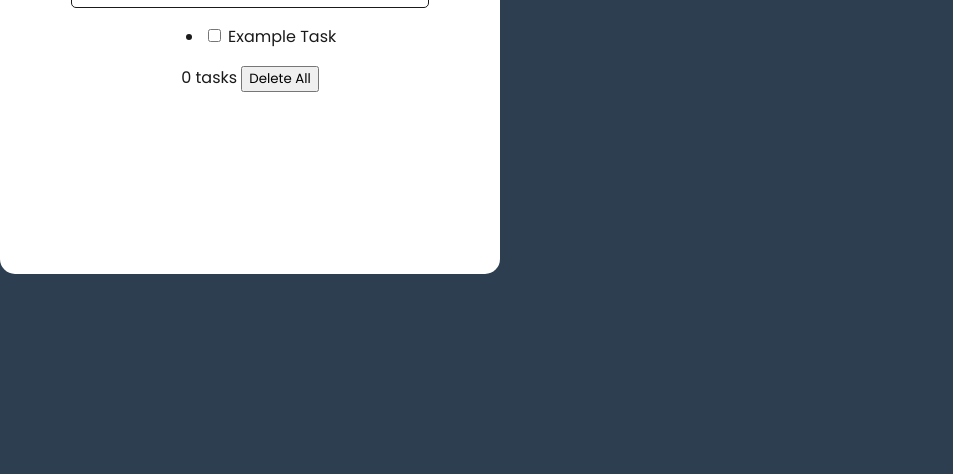
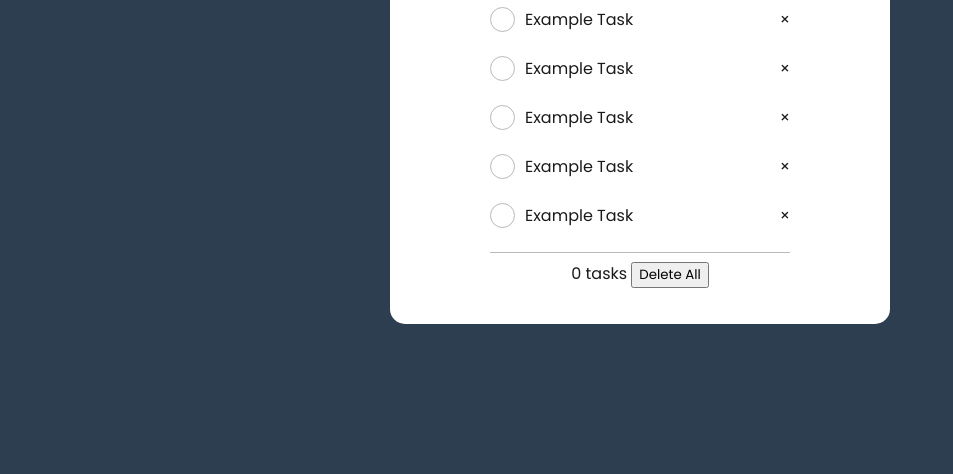
Before and after one commit to duduhnrq/to-do-list, a plain HTML site: page index.html in a window 1280 px wide. Shown: the part 326-800 px from the top of the page, without its empty margins (0-953 px from the left). Drawn offline with Linux system fonts and the light colour scheme.

Commit message:
styling the task list

```diff
--- a/index.html
+++ b/index.html
@@ -17,10 +17,47 @@
 
         <ul class="task-list">
             <li>
-                <input type="checkbox">
-                <span>Example Task</span>
+                <div class="task">
+                    <input type="checkbox">
+                    <span>Example Task</span>
+                </div>
+                <span>&#215;</span>
+            </li>
+
+            <li>
+                <div class="task">
+                    <input type="checkbox">
+                    <span>Example Task</span>
+                </div>
+                <span>&#215;</span>
+            </li>
+
+            <li>
+                <div class="task">
+                    <input type="checkbox">
+                    <span>Example Task</span>
+                </div>
+                <span>&#215;</span>
+            </li>
+
+            <li>
+                <div class="task">
+                    <input type="checkbox">
+                    <span>Example Task</span>
+                </div>
+                <span>&#215;</span>
+            </li>
+
+            <li>
+                <div class="task">
+                    <input type="checkbox">
+                    <span>Example Task</span>
+                </div>
+                <span>&#215;</span>
             </li>
         </ul>
+
+        <hr>
 
         <div class="footer">
             <span>0 tasks</span>
--- a/style.css
+++ b/style.css
@@ -6,6 +6,7 @@
     --color001: #2C3E50;
     --color002: #fff;
     --color003: #1a1a1a;
+    --color004: #b9b9b9;
 
     --font001: "Poppins", sans-serif;
 }
@@ -19,6 +20,11 @@ body {
     margin: 0;
     background-color: var(--color001);
     color: var(--color003);
+    height: 100vh;
+    width: 100%;
+    display: flex;
+    justify-content: center;
+    align-items: center;
 }
 
 .list-container {
@@ -27,18 +33,25 @@ body {
     justify-content: center;
     align-items: center;
     background-color: var(--color002);
-    max-width: 500px;
-    height: 600px;
+    width: 500px;
+    height: 500px;
     border-radius: 15px;
 }
 
 .list-container h1 {
     font-size: 2rem;
     font-weight: 500;
+    margin-top: 0;
 }
 
+/*Input Group*/
+
 .input-group {
-    border: 1px solid var(--color003);
+    display: flex;
+    justify-content: space-between;
+    align-items: center;
+    width: 55%;
+    border: 1px solid var(--color004);
     border-radius: 5px;
     padding: 10px;
 }
@@ -61,3 +74,45 @@ body {
 .input-group button:hover {
     transform: scale(1.05);
 }
+
+/*List Group*/
+
+.task-list {
+    display: flex;
+    flex-direction: column-reverse;
+    justify-content: center;
+    gap: 1.5rem;
+    width: 60%;
+    list-style: none;
+    padding: 0;
+}
+
+.task-list li {
+    display: flex;
+    justify-content: space-between;
+    align-items: center;
+}
+
+.task-list li input {
+    cursor: pointer;
+    appearance: none;
+    width: 25px;
+    height: 25px;
+    border: 1px solid var(--color004);
+    border-radius: 50%;
+    outline: none;
+    margin: 0;
+    margin-right: 10px;
+}
+
+.task {
+    display: flex;
+    align-items: center;
+}
+
+hr {
+    border: none;
+    background-color: var(--color004);
+    width: 60%;
+    height: 1px;
+}
```
